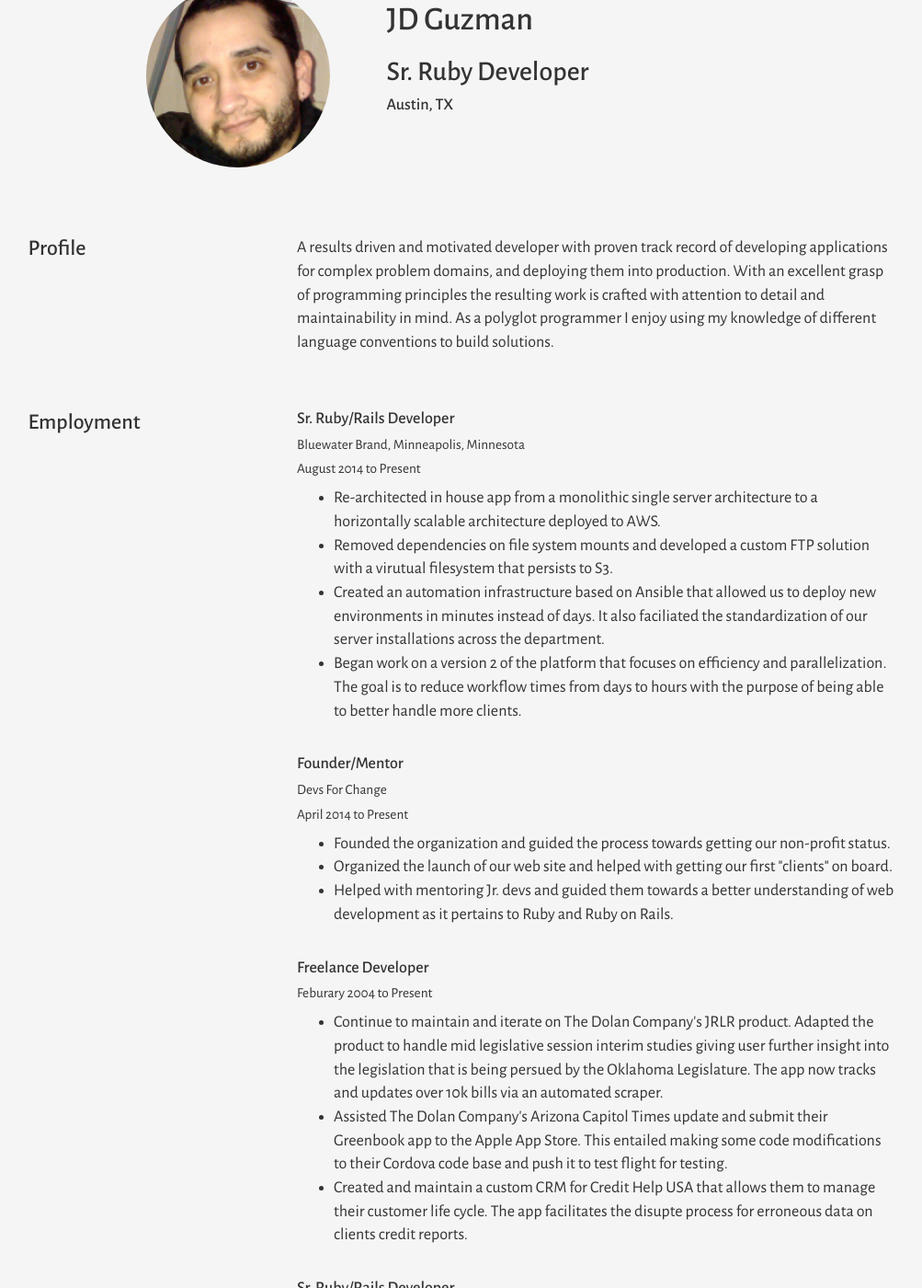
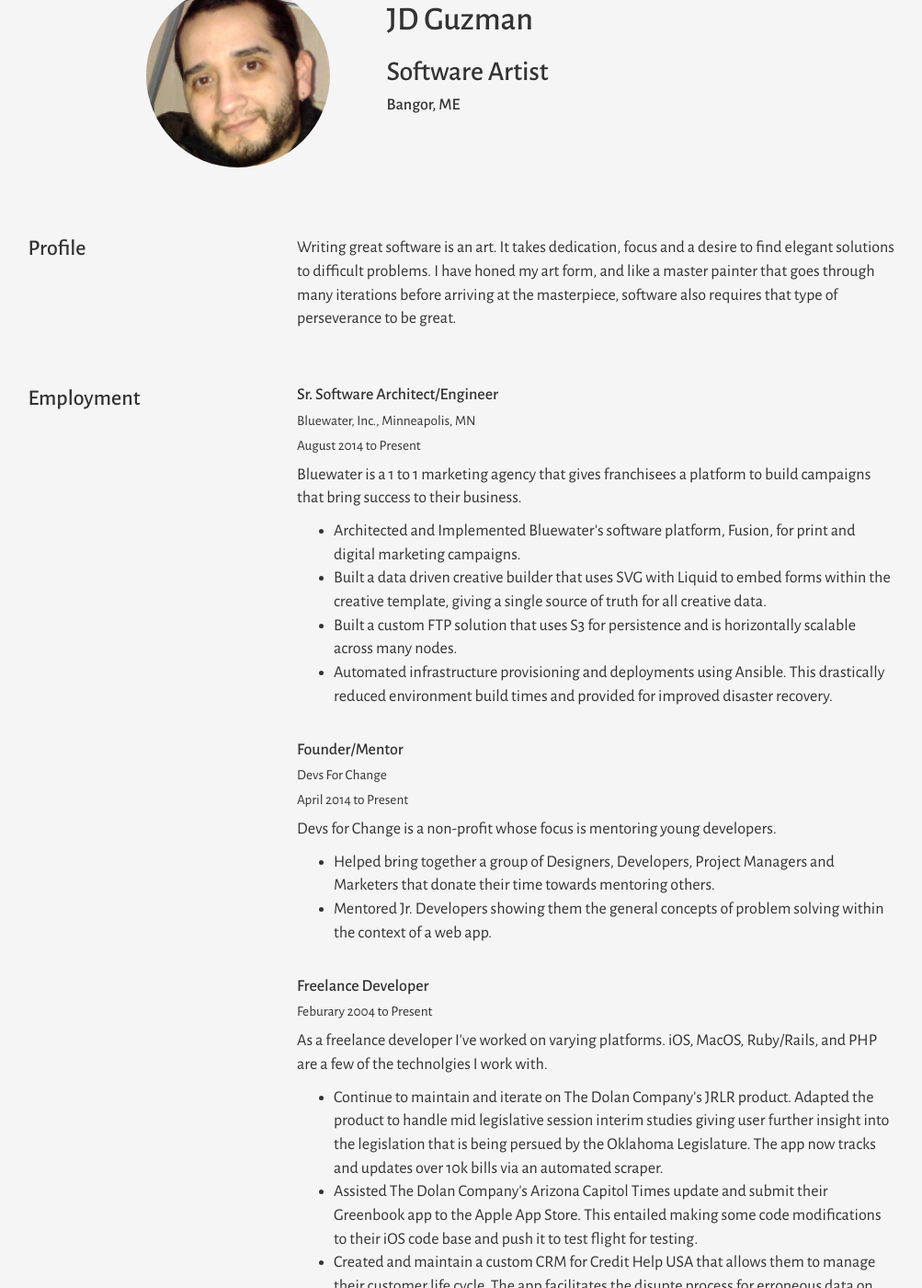
Before and after one commit to jdguzman/jdguzman.github.io, a Jekyll site: the page built from cv.html, in a window 1280 px wide and 1400 px high, scrolled down 207 px. Shown: the whole window at 92% size, without its empty margins (137-1140 px from the left). Built offline with Jekyll 4.4.1, drawn with Linux system fonts in a browser that asks for light colours; nearby versions of some CDN libraries; Markdown is read by kramdown in place of the engine named in the settings; some of the changed text lies outside the part shown.

Commit message:
updated cv

```diff
--- a/cv.html
+++ b/cv.html
@@ -11,8 +11,8 @@ title: JD Guzman - CV
   </div>
   <div class='col-md-5'>
     <h1>JD Guzman</h1>
-    <h2>Sr. Ruby Developer</h2>
-    <h4>Austin, TX</h4>
+    <h2>Software Artist</h2>
+    <h4>Bangor, ME</h4>
   </div>
 </div>
 
@@ -23,12 +23,11 @@ title: JD Guzman - CV
     </div>
     <div class='col-md-7'>
       <p>
-        A results driven and motivated developer with proven track record of
-        developing applications for complex problem domains, and deploying them
-        into production.  With an excellent grasp of programming principles the
-        resulting work is crafted with attention to detail and maintainability
-        in mind.  As a polyglot programmer I enjoy using my knowledge of
-        different language conventions to build solutions.
+        Writing great software is an art. It takes dedication, focus and a
+        desire to find elegant solutions to difficult problems. I have honed my
+        art form, and like a master painter that goes through many iterations
+        before arriving at the masterpiece, software also requires that type of
+        perseverance to be great.
       </p>
     </div>
   </div>
@@ -39,30 +38,31 @@ title: JD Guzman - CV
     <div class='col-md-7'>
       <div class='row'>
         <div class='col-md-12'>
-          <h4>Sr. Ruby/Rails Developer</h4>
-          <h5>Bluewater Brand, Minneapolis, Minnesota</h5>
+          <h4>Sr. Software Architect/Engineer</h4>
+          <h5>Bluewater, Inc., Minneapolis, MN</h5>
           <h5>August 2014 to Present</h5>
+          <p>
+            Bluewater is a 1 to 1 marketing agency that gives franchisees a
+            platform to build campaigns that bring success to their business.
+          </p>
           <ul>
             <li>
-              Re-architected in house app from a monolithic single server
-              architecture to a horizontally scalable architecture deployed to
-              AWS.
+              Architected and Implemented Bluewater's software platform, Fusion,
+              for print and digital marketing campaigns.
             </li>
             <li>
-              Removed dependencies on file system mounts and developed a custom
-              FTP solution with a virutual filesystem that persists to S3.
+              Built a data driven creative builder that uses SVG with Liquid to
+              embed forms within the creative template, giving a single source
+              of truth for all creative data.
             </li>
             <li>
-              Created an automation infrastructure based on Ansible that allowed
-              us to deploy new environments in minutes instead of days. It also
-              faciliated the standardization of our server installations across
-              the department.
+              Built a custom FTP solution that uses S3 for persistence and is
+              horizontally scalable across many nodes.
             </li>
             <li>
-              Began work on a version 2 of the platform that focuses on
-              efficiency and parallelization. The goal is to reduce workflow
-              times from days to hours with the purpose of being able to better
-              handle more clients.
+              Automated infrastructure provisioning and deployments using
+              Ansible. This drastically reduced environment build times and
+              provided for improved disaster recovery.
             </li>
           </ul>
         </div>
@@ -72,19 +72,19 @@ title: JD Guzman - CV
           <h4>Founder/Mentor</h4>
           <h5>Devs For Change</h5>
           <h5>April 2014 to Present</h5>
+          <p>
+            Devs for Change is a non-profit whose focus is mentoring young
+            developers.
+          </p>
           <ul>
             <li>
-              Founded the organization and guided the process towards getting
-              our non-profit status.
+              Helped bring together a group of Designers, Developers, Project
+              Managers and Marketers that donate their time towards mentoring
+              others.
             </li>
             <li>
-              Organized the launch of our web site and helped with getting our
-              first "clients" on board.
-            </li>
-            <li>
-              Helped with mentoring Jr. devs and guided them towards a better
-              understanding of web development as it pertains to Ruby and Ruby
-              on Rails.
+              Mentored Jr. Developers showing them the general concepts of
+              problem solving within the context of a web app.
             </li>
           </ul>
         </div>
@@ -93,6 +93,10 @@ title: JD Guzman - CV
         <div class='col-md-12'>
           <h4>Freelance Developer</h4>
           <h5>Feburary 2004 to Present</h5>
+          <p>
+            As a freelance developer I've worked on varying platforms. iOS,
+            MacOS, Ruby/Rails, and PHP are a few of the technolgies I work with.
+          </p>
           <ul>
             <li>
               Continue to maintain and iterate on The Dolan Company's JRLR
@@ -104,7 +108,7 @@ title: JD Guzman - CV
             <li>
               Assisted The Dolan Company's Arizona Capitol Times update and
               submit their Greenbook app to the Apple App Store.  This entailed
-              making some code modifications to their Cordova code base and push
+              making some code modifications to their iOS code base and push
               it to test flight for testing.
             </li>
             <li>
@@ -117,19 +121,18 @@ title: JD Guzman - CV
       </div>
       <div class='row small-top-margin'>
         <div class='col-md-12'>
-          <h4>Sr. Ruby/Rails Developer</h4>
-          <h5>The Dolan Company, Minneapolis, Minnesota</h5>
+          <h4>Sr. Software Engineer</h4>
+          <h5>The Dolan Company, Minneapolis, MN</h5>
           <h5>January 2013 to January 2015</h5>
           <ul>
             <li>
-              Led the redesign and implementation of our data collection app. In
-              the process making it 4x times more efficient at gathering data on
-              over 300,000 bills across all 50 states and DC.
+              Refactored the data collection processes. Decreased collection
+              time making it 4x times faster at gathering over 300,000 bills
+              across all 50 states and DC.
             </li>
             <li>
-              Implemented a search API, using Solr, that was used by our 50
-              state legislative product and later was used as a vertical for
-              various other units within the company.
+              Created a search API leveraging Solr to search for bills across
+              all 50 states and our nations capitol.
             </li>
             <li>
               Implemented the customer facing portion of the company’s single
```
